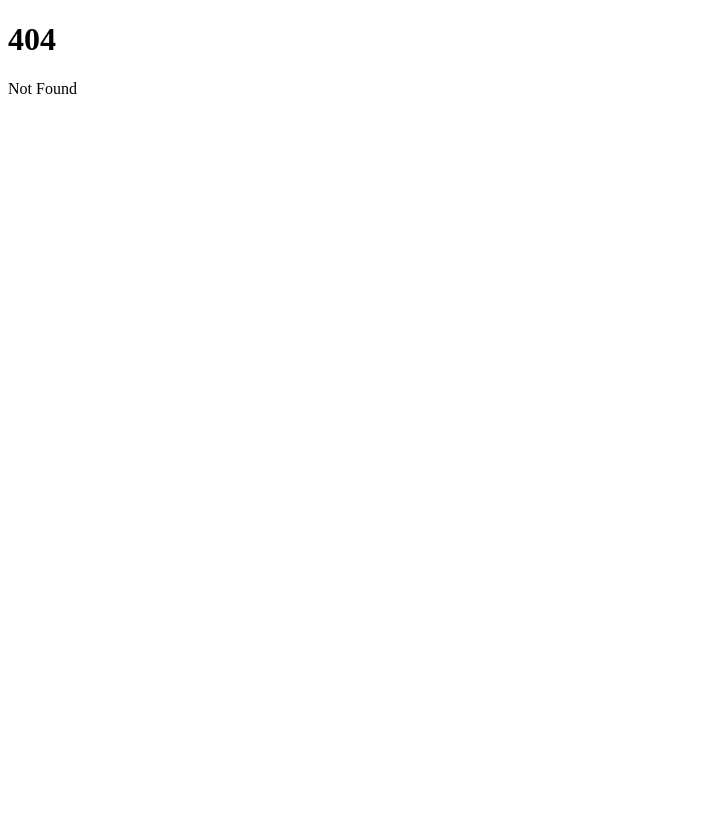
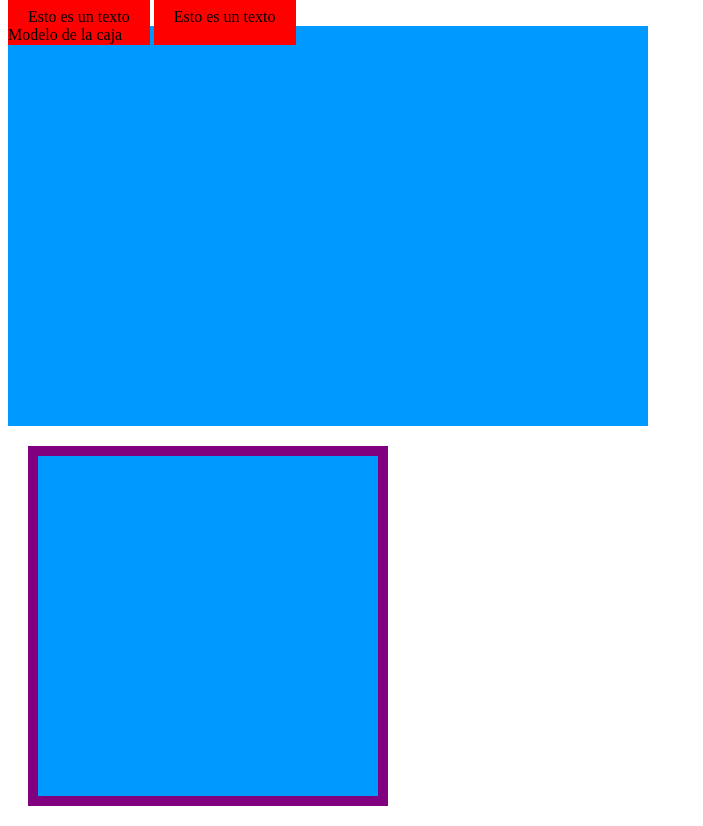
Before and after one commit to ccalobeto/tutorial-svelte, a SvelteKit app: page /box-model in a window 1280 px wide. Before the commit this address had no page. Shown: the whole page, without its empty margins (0-703 px from the left). Before the commit the page ends 800 px from the top, so only its background shows below. Built offline with nearby package versions, Linux system fonts and the light colour scheme.

Commit message:
2.1 Box concepts

```diff
--- /dev/null
+++ b/src/routes/box-model/+page.svelte
@@ -0,0 +1,29 @@
+<span> Esto es un texto </span>
+<span> Esto es un texto </span>
+<div class="container">Modelo de la caja</div>
+
+<section class="section-container"></section>
+
+<style>
+	.container {
+		width: 50vw;
+		height: 50vh;
+		background-color: #09f;
+	}
+
+	.section-container {
+		width: 360px;
+		height: 360px;
+		background-color: #09f;
+		padding: 36px;
+		border: 10px solid purple;
+		margin: 20px;
+		/* box-sizing: border-box; /*by default* */
+		box-sizing: border-box;
+	}
+
+	span {
+		background: red;
+		padding: 20px;
+	}
+</style>
```
